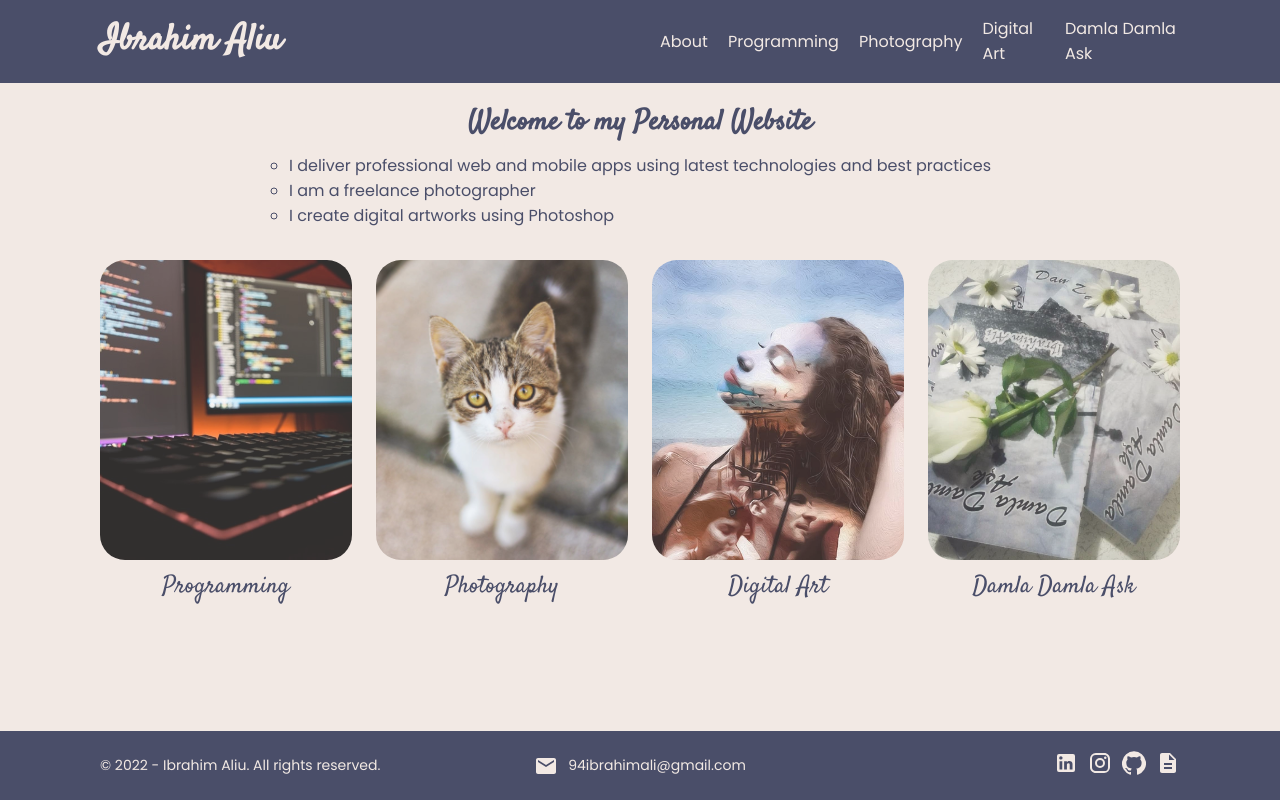
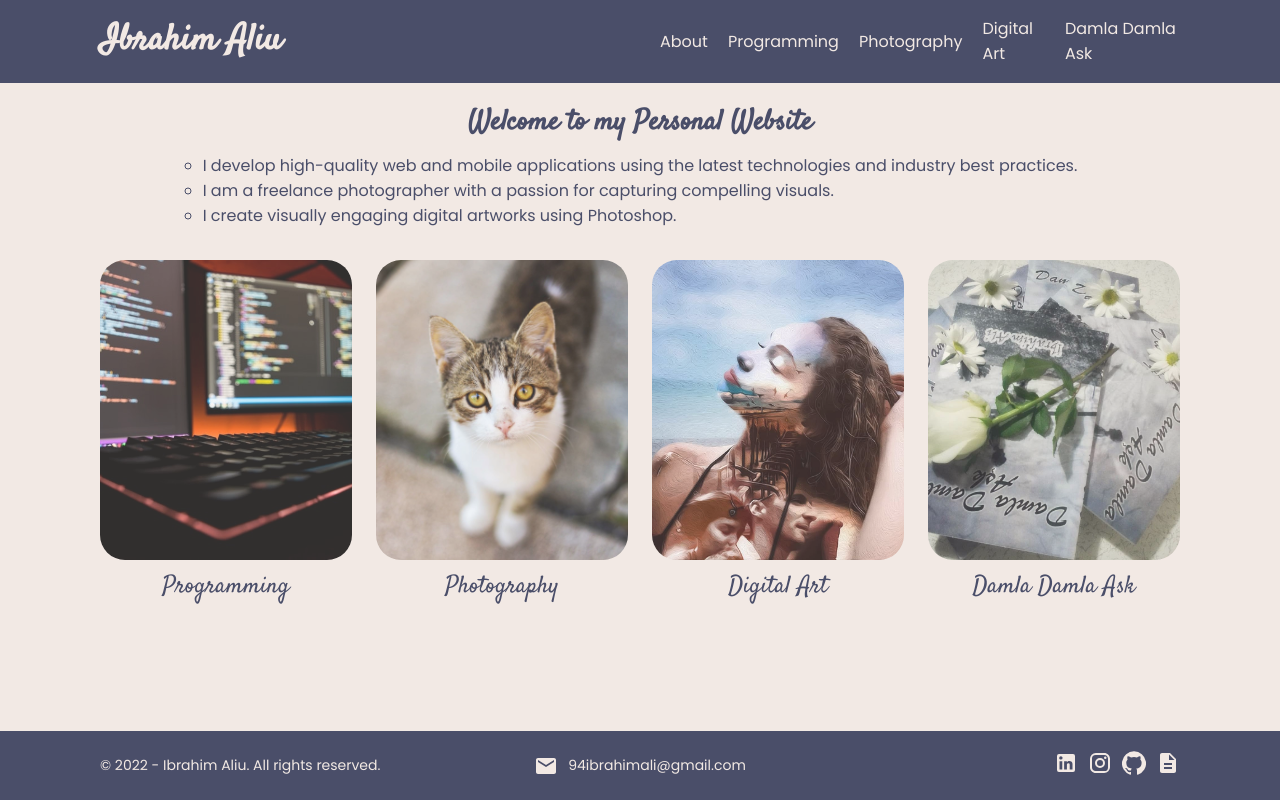
Before and after one commit to ibrahim94ali/porfolio, a Next.js app: page / in a window 1280 px wide. Built offline with nearby package versions, Linux system fonts and the light colour scheme.

Commit message:
updated home page texts

```diff
--- a/pages/index.js
+++ b/pages/index.js
@@ -13,11 +13,14 @@ export default function Home() {
         <h2>Welcome to my Personal Website</h2>
         <ul>
           <li>
-            I deliver professional web and mobile apps using latest technologies
-            and best practices
+            I develop high-quality web and mobile applications using the latest
+            technologies and industry best practices.
           </li>
-          <li>I am a freelance photographer</li>
-          <li>I create digital artworks using Photoshop</li>
+          <li>
+            I am a freelance photographer with a passion for capturing
+            compelling visuals.
+          </li>
+          <li>I create visually engaging digital artworks using Photoshop.</li>
         </ul>
       </div>
 
```
